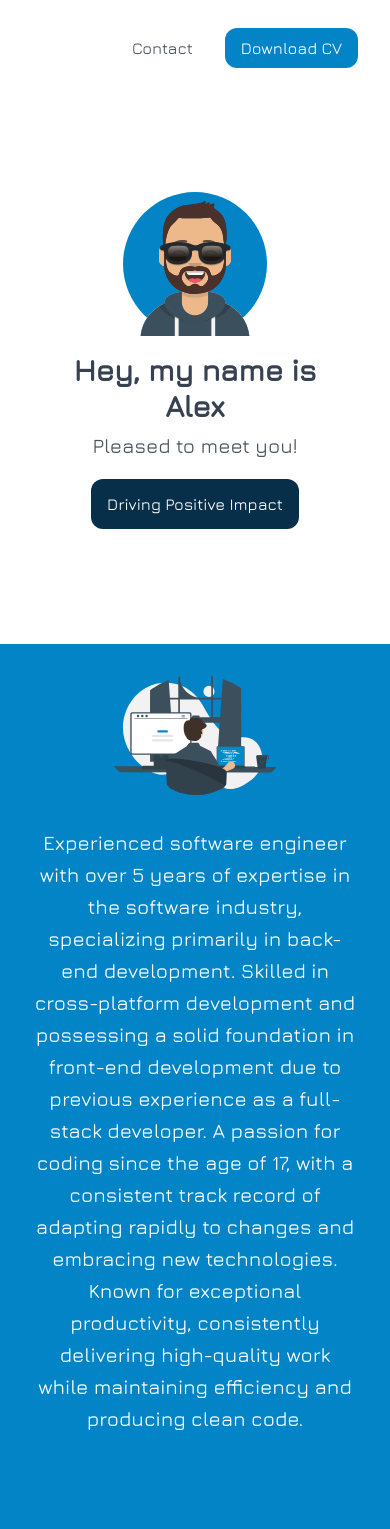
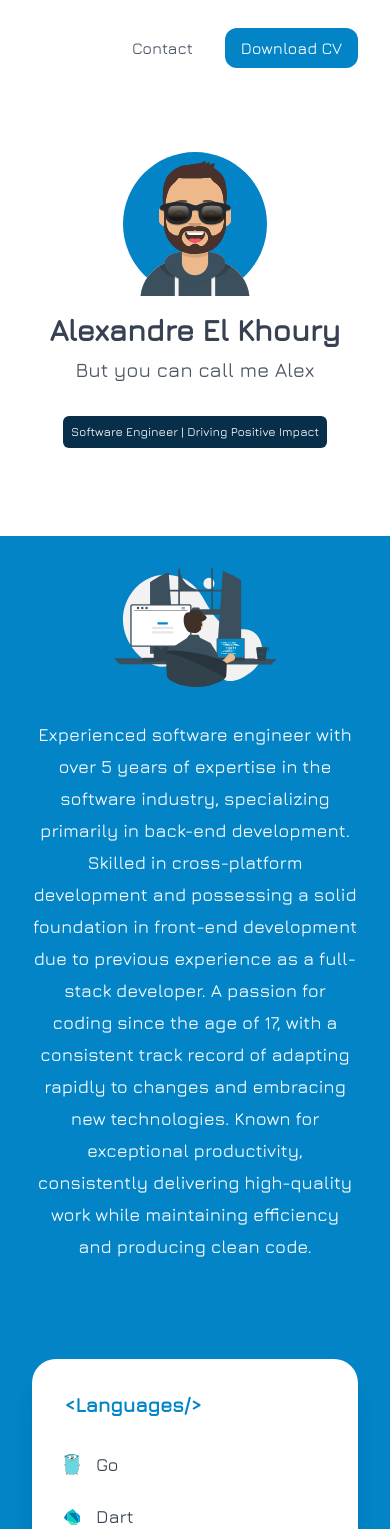
Before and after one commit to m3talux/alexandrekhoury, a Next.js app: page / in a window 390 px wide. Shown: the top 1529 px of the page. Built offline with nearby package versions, Linux system fonts and the light colour scheme.

Commit message:
Small tweaks and fixes in the SEO, design and responsiveness

```diff
--- a/src/app/components/skill-category.tsx
+++ b/src/app/components/skill-category.tsx
@@ -1,13 +1,13 @@
 export default function SkillCategory(skillCategory: ISkillCategory) {
     return (
         <div className="w-full xl:w-[250px] 2xl:w-[300px]">
-            <div className="w-full text-sky-600 font-bold text-2xl xl:text-3xl">
+            <div className="w-full text-sky-600 font-bold text-xl md:text-2xl xl:text-3xl">
                 <h2>{`<${skillCategory.title}/>`}</h2>
             </div>
-            <div className="flex flex-col mt-8 w-full text-left text-xl xl:text-2xl text-gray-700">
+            <div className="flex flex-col mt-8 w-full text-left text-lg md:text-xl xl:text-2xl text-gray-700">
                 {skillCategory.skills.map((skill, index) => (
                     <div key={skill.title} className={`flex flex-row items-center ${index > 0 ? 'mt-6' : ''}`}>
-                        <img src={skill.imageURL} width={20} alt={skill.title}/>
+                        <img src={skill.imageURL} className="w-[16px] md:w-[20px]" alt={skill.title}/>
                         <label className="ml-4">{skill.title}</label>
                     </div>
                 ))}
--- a/src/app/layout.tsx
+++ b/src/app/layout.tsx
@@ -7,7 +7,7 @@ const inter = Jura({weight: '500', subsets: ['latin']})
 export const metadata: Metadata = {
     metadataBase: new URL('https://alexandrekhoury.com'),
     title: 'Alexandre El Khoury | Software Engineer',
-    description: 'Experienced software engineer with 5+ years of expertise in back-end development. Skilled in cross-platform and front-end development. Passionate about coding since age 17, adaptable to new technologies. Exceptionally productive, delivering high-quality and clean code efficiently.',
+    description: 'Experienced software engineer with 5+ years in back-end, cross-platform, and front-end dev. Passionate, adaptable, and highly productive with clean, quality code.',
     themeColor: '#028ac7',
     manifest: '/site.webmanifest',
     icons: [
--- a/src/app/sections/about.tsx
+++ b/src/app/sections/about.tsx
@@ -5,7 +5,7 @@ export function About() {
     return (
         <section className="bg-sky-600 flex flex-col lg:flex-row items-center content-center p-8 md:p-16">
             <img src="/svg/programmer.svg" className="max-w-xl w-1/2 lg:w-1/3" alt="Alexandre El Khoury | Software"/>
-            <p className="leading-8 lg:leading-10 text-center mt-8 lg:text-left lg:ml-16 text-xl md:text-2xl">
+            <p className="leading-8 lg:leading-10 text-center mt-8 lg:text-left lg:ml-16 text-lg sm:text-xl md:text-2xl">
                 Experienced software engineer with over {experienceYears} years of expertise in the software industry, specializing
                 primarily in back-end development. Skilled in cross-platform development and possessing a solid
                 foundation in front-end development due to previous experience as a full-stack developer. A passion for
--- a/src/app/sections/main.tsx
+++ b/src/app/sections/main.tsx
@@ -1,14 +1,13 @@
 import Avatar from "@/app/components/avatar";
-import Socials from "@/app/components/socials";
 
 export function Main() {
     return (
-        <section className="flex flex-col justify-center items-center p-16 md:p-8">
+        <section className="flex flex-col justify-center items-center p-6 md:p-16">
             <Avatar/>
-            <h2 className="text-gray-700 text-center font-bold text-3xl md:text-5xl mt-4 md:mt-16">Hey, my name is Alex</h2>
-            <p className="text-gray-600 text-center text-xl md:text-3xl mt-2 md:mt-4">Pleased to meet you!</p>
+            <h2 className="text-gray-700 text-center font-bold text-3xl md:text-5xl mt-4 md:mt-16">Alexandre El Khoury</h2>
+            <h3 className="text-gray-600 text-center text-xl md:text-3xl mt-2 md:mt-4">But you can call me Alex</h3>
             <div className="mt-8">
-                <label className="bg-sky-950 p-4 rounded-xl">Driving Positive Impact</label>
+                <p className="bg-sky-950 p-2 sm:p-4 rounded-md md:rounded-xl text-xs sm:text-sm md:text-lg">Software Engineer | Driving Positive Impact</p>
             </div>
         </section>
     )
```
